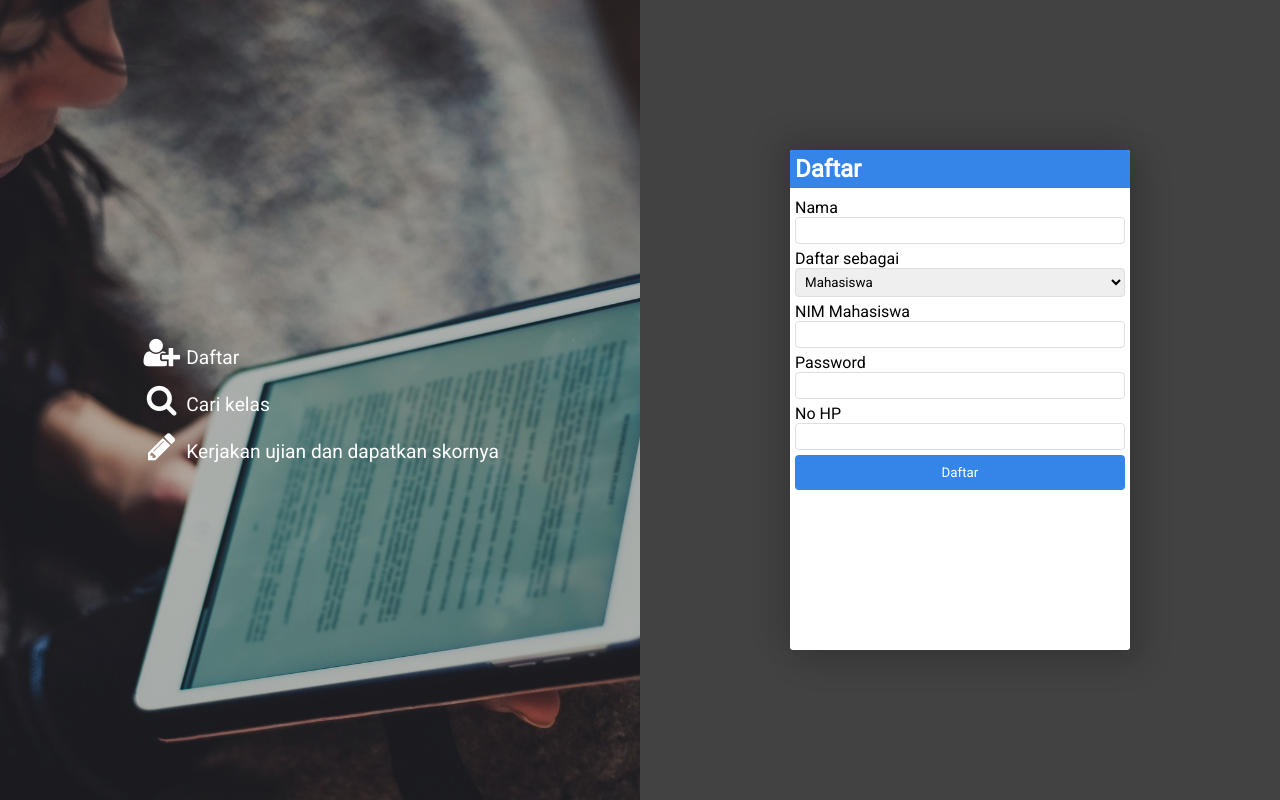
After one commit to ituslab/itfest2018-belajaronline, a PHP site: template views/daftar.php in a window 1280 px wide. The commit adds this page. Run offline with PHP 8.4, Linux system fonts and the light colour scheme; the template is opened without the code that fills it, so the values that code supplies are empty.

Commit message:
register page done

```diff
--- /dev/null
+++ b/assets/css/daftar.css
@@ -0,0 +1,134 @@
+body {
+    margin: 0;
+    height: 100vh;
+    min-height: 100vh;
+}
+
+*{
+    box-sizing: border-box;
+    font-family: 'Roboto',sans-serif;
+}
+
+
+#side-container {
+    display: flex;
+    height: 100%;
+}
+
+#left-side-caption{
+    color: white;
+    z-index: 1;
+}
+.left-side-desc {
+    font-size: 1.2rem;
+}
+
+.left-side-item {
+    margin: 15px 0;
+}
+
+#left-side {
+    background-image: url('/it-a/assets/img/person1.jpg');
+    background-position: center;
+    position: relative;
+    display: flex;
+    align-items: center;
+    justify-content: center;
+
+    background-size: cover;
+    flex-basis: 50%;
+    flex-grow: 1;
+}
+#left-side-overlay {
+    position: absolute;
+    top: 0;
+    bottom: 0;
+    left: 0;
+    right: 0;
+    background-color: rgba(0, 0, 0, 0.3);
+}
+
+
+#right-side-header {
+    background-color: #3585E8;
+    padding: 5px;
+    color: white;
+    border-top-left-radius: 3px;
+    border-top-right-radius: 3px;
+}
+#right-side-title {
+    margin: 0;
+}
+#right-side {
+    background-color: #424242;
+    flex-grow: 1;
+    flex-basis: 50%;
+    display: flex;
+    justify-content: center;
+    align-items: center;
+}
+
+#form-container {
+    border-radius: 3px;
+    width: 340px;
+    height: 500px;
+    background-color: white;
+    box-shadow: -10px -10px 30px 4px rgba(0,0,0,0.1),
+              10px 10px 30px 4px rgba(0,0,0,0.15);
+}
+
+
+#form-wrapper {
+    padding: 5px;
+}
+
+.form-row {
+    margin: 5px 0;
+}
+
+#btn-daftar {
+    background-color: #3585E8;
+    color: white;
+    width: 100%;
+    border: none;
+    padding: 10px;
+    border-radius: 4px;
+    cursor: pointer;
+    display: block;
+}
+
+.form-label {
+    display: block;
+    width: 100%;
+}
+.form-input {
+    display: block;
+    width: 100%;
+    border-radius: 4px;
+    padding: 5px;
+    border: 1px solid #DFDFDF;
+}
+
+
+/* responsive code */
+@media screen and (max-width: 1199px) {
+
+}
+
+@media screen and (max-width: 991px) {
+
+}
+
+@media screen and (max-width: 767px) {
+
+}
+
+
+@media screen and (max-width: 575px) {
+
+}
+
+@media screen and (max-width: 450px){
+
+}
+/* responsive code */
--- /dev/null
+++ b/assets/js/daftar.js
@@ -0,0 +1,17 @@
+var initialSelectValue = $("#daftar-sebagai").prop("value");
+
+
+
+$("#user-id-label").html("NIM " +initialSelectValue);
+
+
+$('#daftar-sebagai').change(function(){
+    var selectValue = $(this).prop("value");
+    var prefix = "NIM";
+    if(selectValue   ===  "Pengajar") {
+        prefix = "NIP";
+    }
+    var finalValue = prefix + " " + selectValue;
+
+    $('#user-id-label').html(finalValue);
+});
--- /dev/null
+++ b/views/daftar.php
@@ -0,0 +1,71 @@
+<!DOCTYPE html>
+<html lang="en">
+<head>
+    <meta charset="UTF-8">
+    <meta name="viewport" content="width=device-width, initial-scale=1.0">
+    <meta http-equiv="X-UA-Compatible" content="ie=edge">
+    <title>Daftar</title>
+    <link rel="stylesheet" href="https://cdnjs.cloudflare.com/ajax/libs/font-awesome/4.7.0/css/font-awesome.min.css">
+    <link href="https://fonts.googleapis.com/icon?family=Material+Icons" rel="stylesheet">
+    <link href="https://fonts.googleapis.com/css?family=Roboto" rel="stylesheet"/>
+    <link rel="stylesheet" href="/it-a/assets/css/daftar.css"/>
+</head>
+<body>
+    <div id="side-container">
+        <div id="left-side">
+            <div id="left-side-overlay"></div>
+            <div id="left-side-caption">
+                <div class="left-side-item">
+                    <i class="fa fa-fw fa-2x fa-user-plus"></i>
+                    <span class="left-side-desc">Daftar</span>
+                </div>
+                <div class="left-side-item">
+                    <i class="fa fa-fw fa-2x fa-search"></i>
+                    <span class="left-side-desc">Cari kelas</span>
+                </div>
+                <div class="left-side-item">
+                    <i class="fa fa-fw fa-2x fa-pencil"></i>
+                    <span class="left-side-desc">Kerjakan ujian dan dapatkan skornya</span>
+                </div>
+            </div>
+        </div>
+        <div id="right-side">
+            <div id="form-container">
+                <div id="right-side-header">
+                    <h2 id="right-side-title">Daftar</h2>
+                </div>
+                <form action="" id="form-wrapper">
+                    <div class="form-row">
+                        <label class="form-label" name="nama">Nama</label>
+                        <input type="text" class="form-input"/>
+                    </div>
+                    <div class="form-row">
+                        <label class="form-label">Daftar sebagai</label>
+                        <select id="daftar-sebagai" nama="daftar_sebagai" class="form-input">
+                            <option value="Mahasiswa">Mahasiswa</option>
+                            <option value="Pengajar">Pengajar</option>
+                        </select>
+                    </div>
+                    <div class="form-row">
+                        <label class="form-label" id="user-id-label"></label>
+                        <input class="form-input" name="user_id" type="number" id="user-name-input"/>
+                    </div>
+                    <div class="form-row">
+                        <label class="form-label">Password</label>
+                        <input type="password" name="user_password" class="form-input"/>
+                    </div>
+                    <div class="form-row">
+                        <label class="form-label">No HP</label>
+                        <input type="number" name="no_hp" class="form-input" />
+                    </div>
+                    <div class="form-row">
+                        <button id="btn-daftar">Daftar</button>
+                    </div>
+                </form>
+            </div>
+        </div>
+    </div>
+</body>
+    <script src="https://code.jquery.com/jquery-3.3.1.min.js"></script>
+    <script src="/it-a/assets/js/daftar.js"></script>
+</html>
--- /dev/null
+++ b/views/includes/bottom.php
@@ -0,0 +1,2 @@
+<script src="https://code.jquery.com/jquery-3.3.1.min.js"></script>
+<script src="https://cdnjs.cloudflare.com/ajax/libs/materialize/1.0.0/js/materialize.min.js"></script>
--- /dev/null
+++ b/views/includes/top-nav.php
@@ -0,0 +1,6 @@
+<nav id="d-top-nav" class="clearfix">
+    <h3 class="d-title">Dashboard</h3>
+    <div id="toggle-navbar" class="d-right-container">
+        <i class="fa fa-list"></i>
+    </div>
+</nav>
--- /dev/null
+++ b/views/includes/top.php
@@ -0,0 +1,4 @@
+<link rel="stylesheet" href="https://cdnjs.cloudflare.com/ajax/libs/font-awesome/4.7.0/css/font-awesome.min.css">
+	<!-- Compiled and minified CSS -->
+<link rel="stylesheet" href="https://cdnjs.cloudflare.com/ajax/libs/materialize/1.0.0/css/materialize.min.css">
+<link href="https://fonts.googleapis.com/icon?family=Material+Icons" rel="stylesheet">
```
Also changed, not shown: assets/css/dashboard.css (added, +22 -0 lines), assets/css/global.css (added, +50 -0 lines), assets/css/responsive.css (added, +20 -0 lines), assets/js/global.js (added, +8 -0 lines), composer.json (+6 -1 lines), index.php (+10 -1 lines), utils.php (added, +10 -0 lines), views/dashboard.php (added, +24 -0 lines), views/includes/left-nav.php (added, +10 -0 lines), views/landing-page.php (+3 -7 lines), assets/img/person1.jpg (added), 2 other files.
